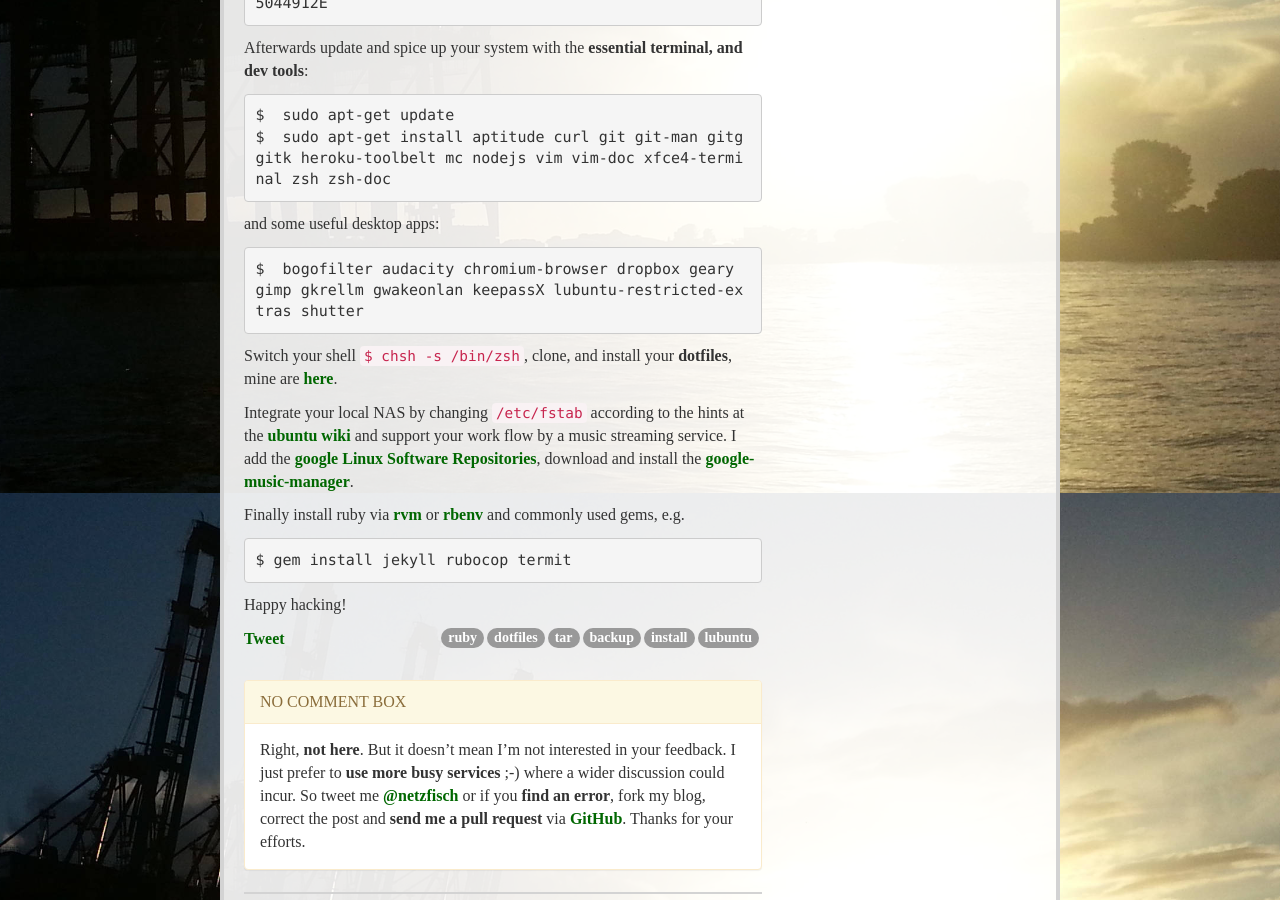
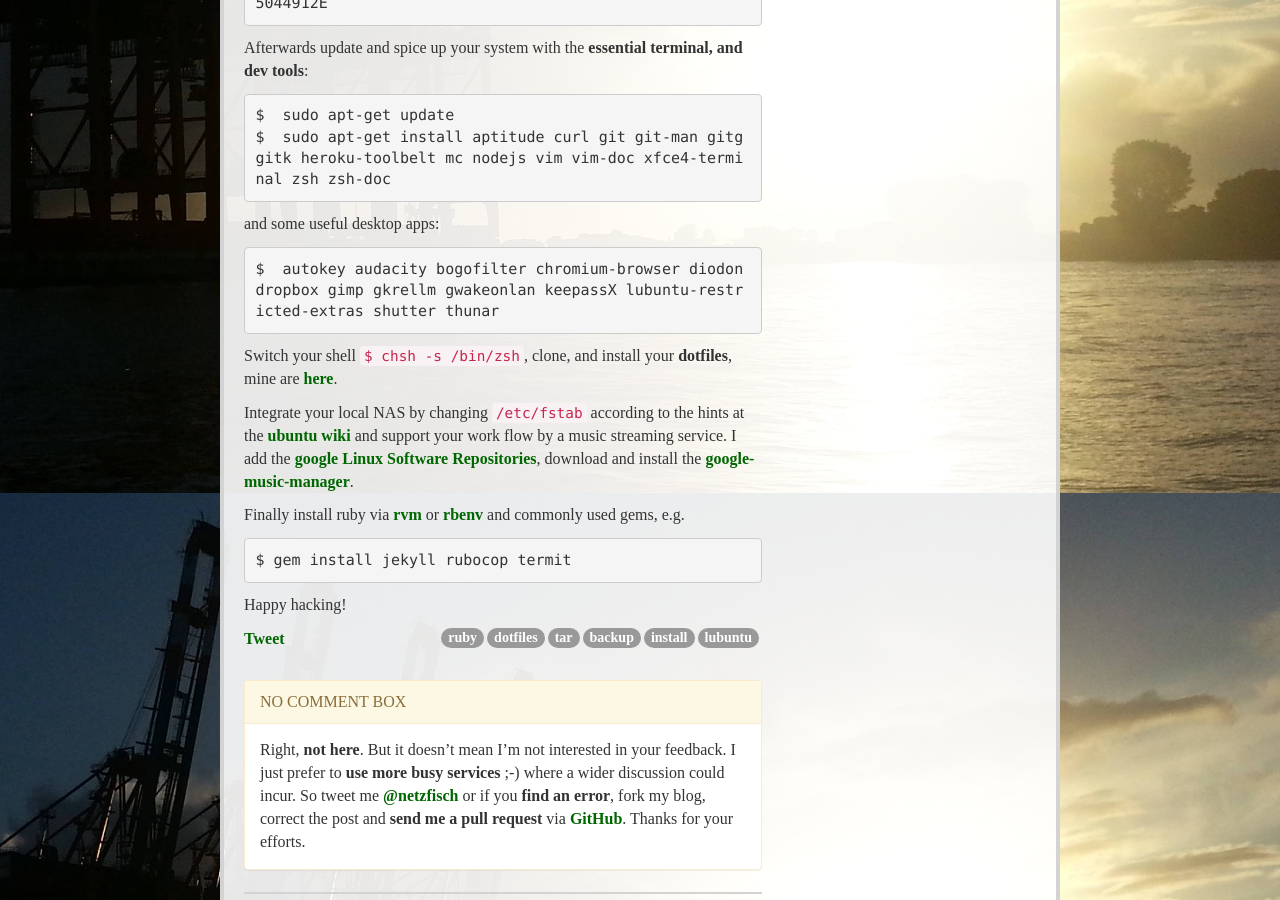
Before and after one commit to netzfisch/netzfisch.github.io, a Jekyll site: the page built from _posts/2013-12-23-lubuntu-devbox-quick-setup.md, in a window 1280 px wide and 900 px high, scrolled down 1307 px. Built offline with Jekyll 4.4.1, drawn with Linux system fonts in a browser that asks for light colours; nearby versions of some CDN libraries; some web fonts are replaced; comment, search, counter and statistics services are not loaded.

Commit message:
add additional packackes: autokey, diodon, thunar

```diff
--- a/_posts/2013-12-23-lubuntu-devbox-quick-setup.md
+++ b/_posts/2013-12-23-lubuntu-devbox-quick-setup.md
@@ -40,7 +40,7 @@
 
 and some useful desktop apps:
 
-    $  bogofilter audacity chromium-browser dropbox geary gimp gkrellm gwakeonlan keepassX lubuntu-restricted-extras shutter
+    $  autokey audacity bogofilter chromium-browser diodon dropbox gimp gkrellm gwakeonlan keepassX lubuntu-restricted-extras shutter thunar
 
 Switch your shell `$ chsh -s /bin/zsh`, clone, and install your **dotfiles**, mine are [here][8].
 
```
